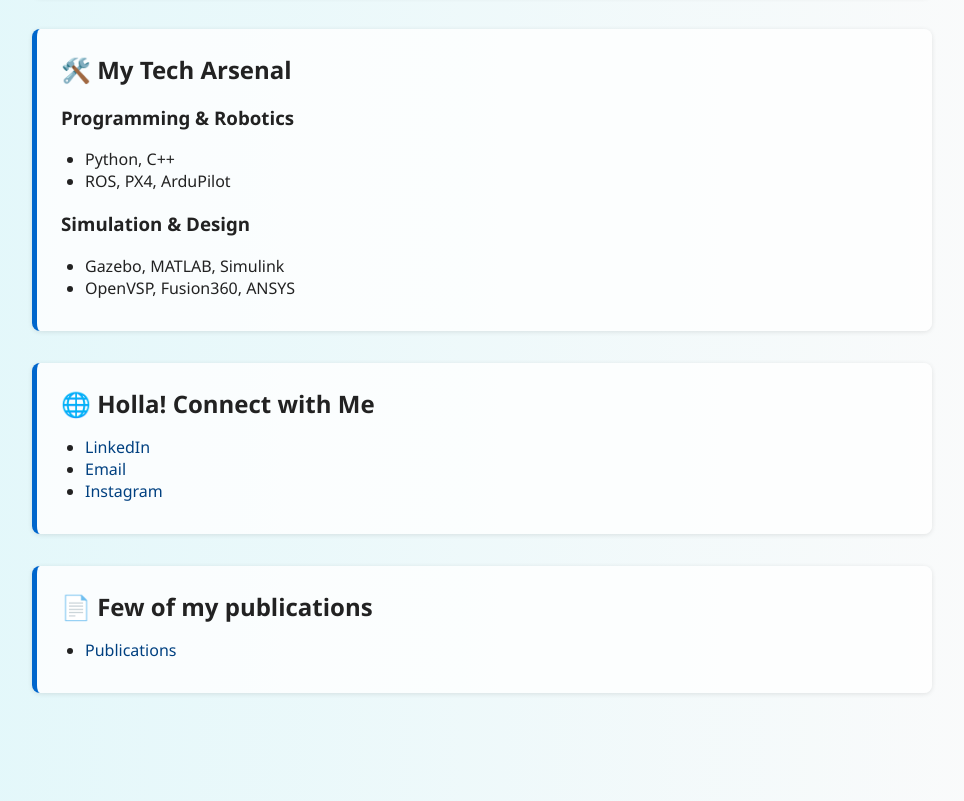
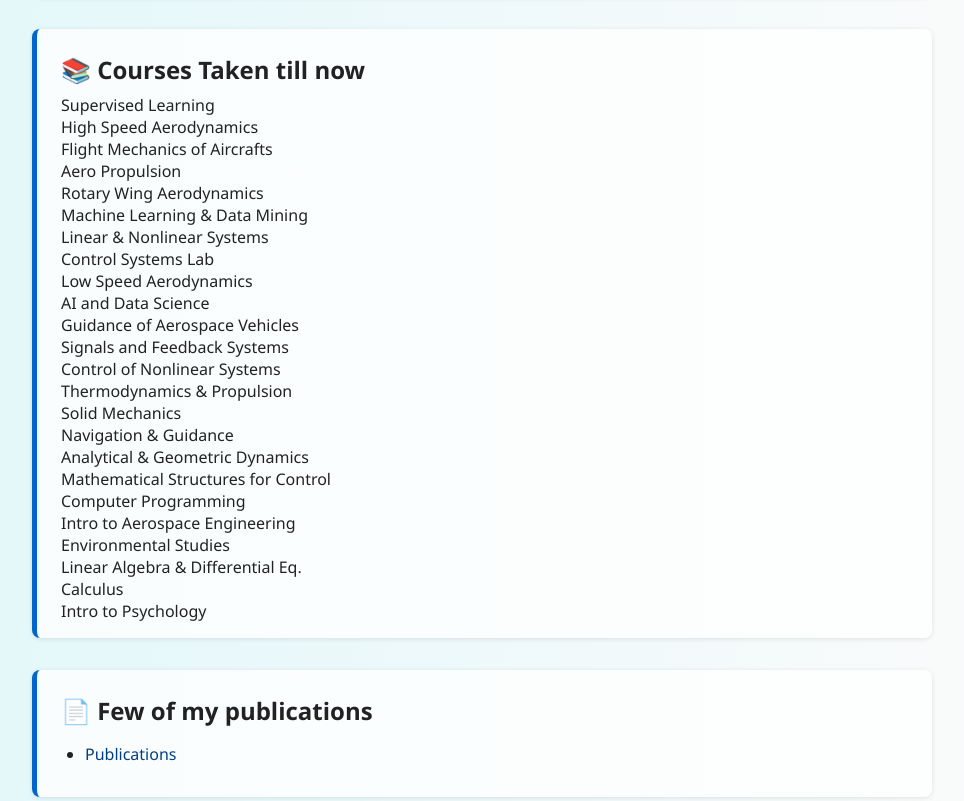
Before and after one commit to Sahil-github123/sahil_rp10.github.io, a plain HTML site: page index.html in a window 1280 px wide. Shown: the part 846-1647 px from the top of the page, without its empty margins (158-1122 px from the left). Drawn offline with Linux system fonts and the light colour scheme.

Commit message:
Update index.html

```diff
--- a/index.html
+++ b/index.html
@@ -47,6 +47,43 @@
         </div>
 
         <div class="category">
+            <h2>📚 Courses Taken till now</h2>
+            <div class="course-bubbles">
+                <div class="course-bubble">Supervised Learning</div>
+                <div class="course-bubble">High Speed Aerodynamics</div>
+                <div class="course-bubble">Flight Mechanics of Aircrafts</div>
+                <div class="course-bubble">Aero Propulsion</div>
+                <div class="course-bubble">Rotary Wing Aerodynamics</div>
+                <div class="course-bubble">Machine Learning & Data Mining</div>
+                <div class="course-bubble">Linear & Nonlinear Systems</div>
+                <div class="course-bubble">Control Systems Lab</div>
+                <div class="course-bubble">Low Speed Aerodynamics</div>
+                <div class="course-bubble">AI and Data Science</div>
+                <div class="course-bubble">Guidance of Aerospace Vehicles</div>
+                <div class="course-bubble">Signals and Feedback Systems</div>
+                <div class="course-bubble">Control of Nonlinear Systems</div>
+                <div class="course-bubble">Thermodynamics & Propulsion</div>
+                <div class="course-bubble">Solid Mechanics</div>
+                <div class="course-bubble">Navigation & Guidance</div>
+                <div class="course-bubble">Analytical & Geometric Dynamics</div>
+                <div class="course-bubble">Mathematical Structures for Control</div>
+                <div class="course-bubble">Computer Programming</div>
+                <div class="course-bubble">Intro to Aerospace Engineering</div>
+                <div class="course-bubble">Environmental Studies</div>
+                <div class="course-bubble">Linear Algebra & Differential Eq.</div>
+                <div class="course-bubble">Calculus</div>
+                <div class="course-bubble">Intro to Psychology</div>
+            </div>
+        </div>
+
+        <div class="category">
+            <h2>📄 Few of my publications </h2>
+            <ul>
+                <li><a href="publications.html">Publications</a></li>
+            </ul>
+        </div>
+
+<!--         <div class="category">
             <h2>🛠️ My Tech Arsenal</h2>
             <h3>Programming & Robotics</h3>
             <ul>
@@ -58,7 +95,7 @@
                 <li>Gazebo, MATLAB, Simulink</li>
                 <li>OpenVSP, Fusion360, ANSYS</li>
             </ul>
-        </div>
+        </div> -->
 
         <div class="category">
             <h2>🌐 Holla! Connect with Me</h2>
@@ -69,13 +106,6 @@
             </ul>
         </div>
 
-        <div class="category">
-            <h2>📄 Few of my publications </h2>
-            <ul>
-                <li><a href="publications.html">Publications</a></li>
-            </ul>
-        </div>
-
     </section>
 
     <footer>
```
